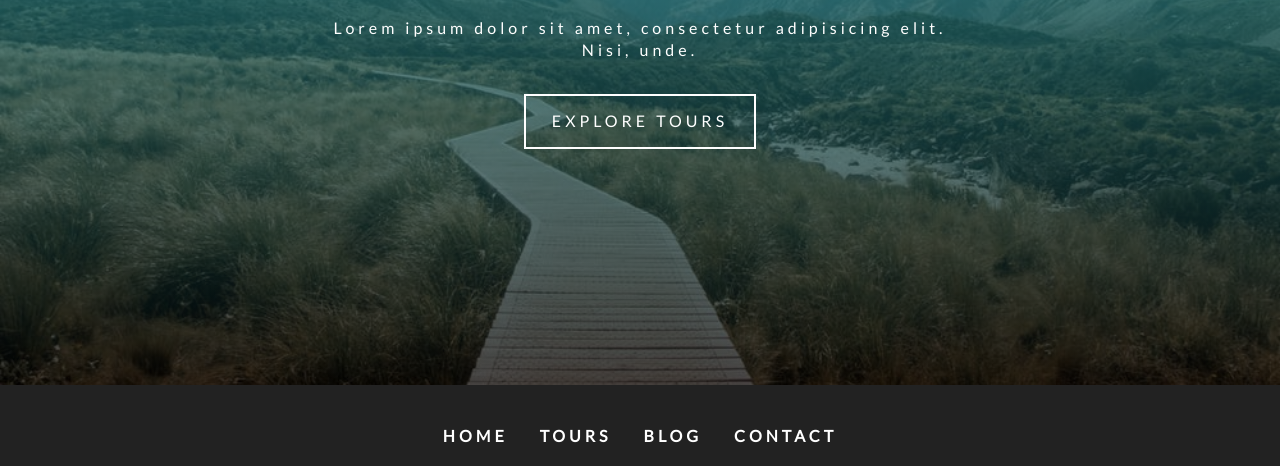
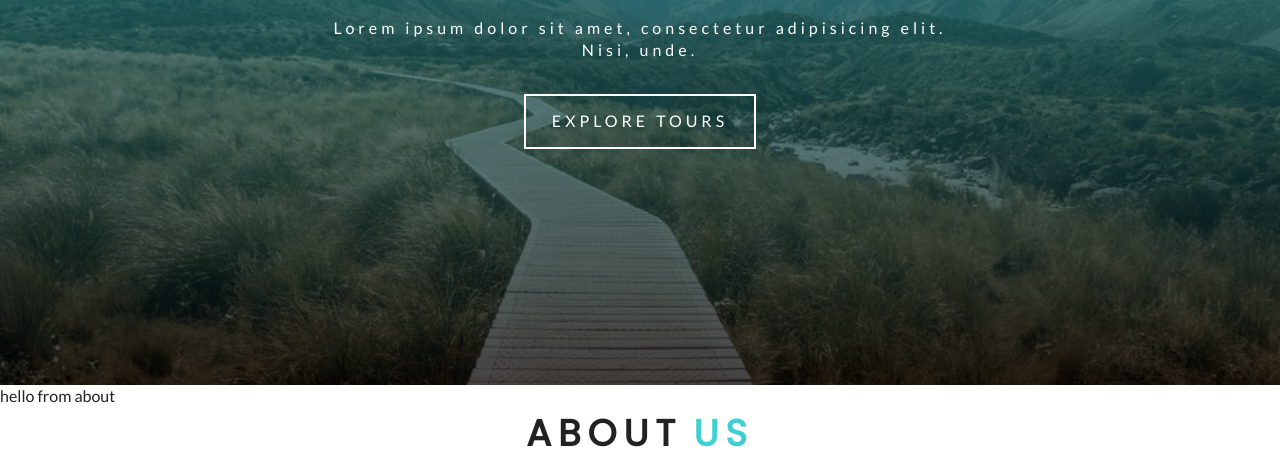
Before and after one commit to briancsparks/gatsby-backroads, a Gatsby site: page / in a window 1280 px wide. Shown: the part 500-966 px from the top of the page. Built offline with nearby package versions, Linux system fonts and the light colour scheme; Gatsby itself is replaced by a stand-in of ours.

Commit message:
Title styled components

```diff
--- /dev/null
+++ b/src/components/Home/About.js
@@ -0,0 +1,13 @@
+import React from 'react'
+import Title from '../Title'
+
+const About = () => {
+  return (
+    <div>
+      hello from about
+      <Title title="about" subtitle="us"/>
+    </div>
+  )
+}
+
+export default About
--- /dev/null
+++ b/src/components/Title.js
@@ -0,0 +1,39 @@
+import React        from 'react'
+import styled       from 'styled-components'
+
+const Title = ({title,subtitle}) => {
+  return (
+    <TitleWrapper>
+      <h4>
+        <span className="title">{title}</span>
+        <span>{subtitle}</span>
+      </h4>
+    </TitleWrapper>
+  )
+}
+
+const TitleWrapper = styled.div`
+  text-transform:   uppercase;
+  font-size:        2.3rem;
+  margin-bottom:    2rem;
+
+  h4{
+    text-align:     center;
+    letter-spacing: 7px;
+    color:          var(--primaryColor);
+  }
+  .title {
+    color:          var(--mainBlack);
+  }
+  span {
+    display:        block;
+  }
+  @media (min-width:576px) {
+    span {
+      display:      inline;
+      margin:       0 0.35rem;
+    }
+  }
+`
+
+export default Title
--- a/src/pages/index.js
+++ b/src/pages/index.js
@@ -3,6 +3,7 @@
 import Layout       from '../components/Layout'
 import SimpleHero   from '../components/SimpleHero'
 import Banner       from '../components/Banner'
+import About        from '../components/Home/About'
 
 export default () => (
     <Layout>
@@ -12,5 +13,8 @@
         </Banner>
 
       </SimpleHero>
+
+      <About />
+
     </Layout>
 )
```
Also changed, not shown: src/examples/Button.js (+7 -3 lines), src/pages/tours.js (+1 -8 lines).
